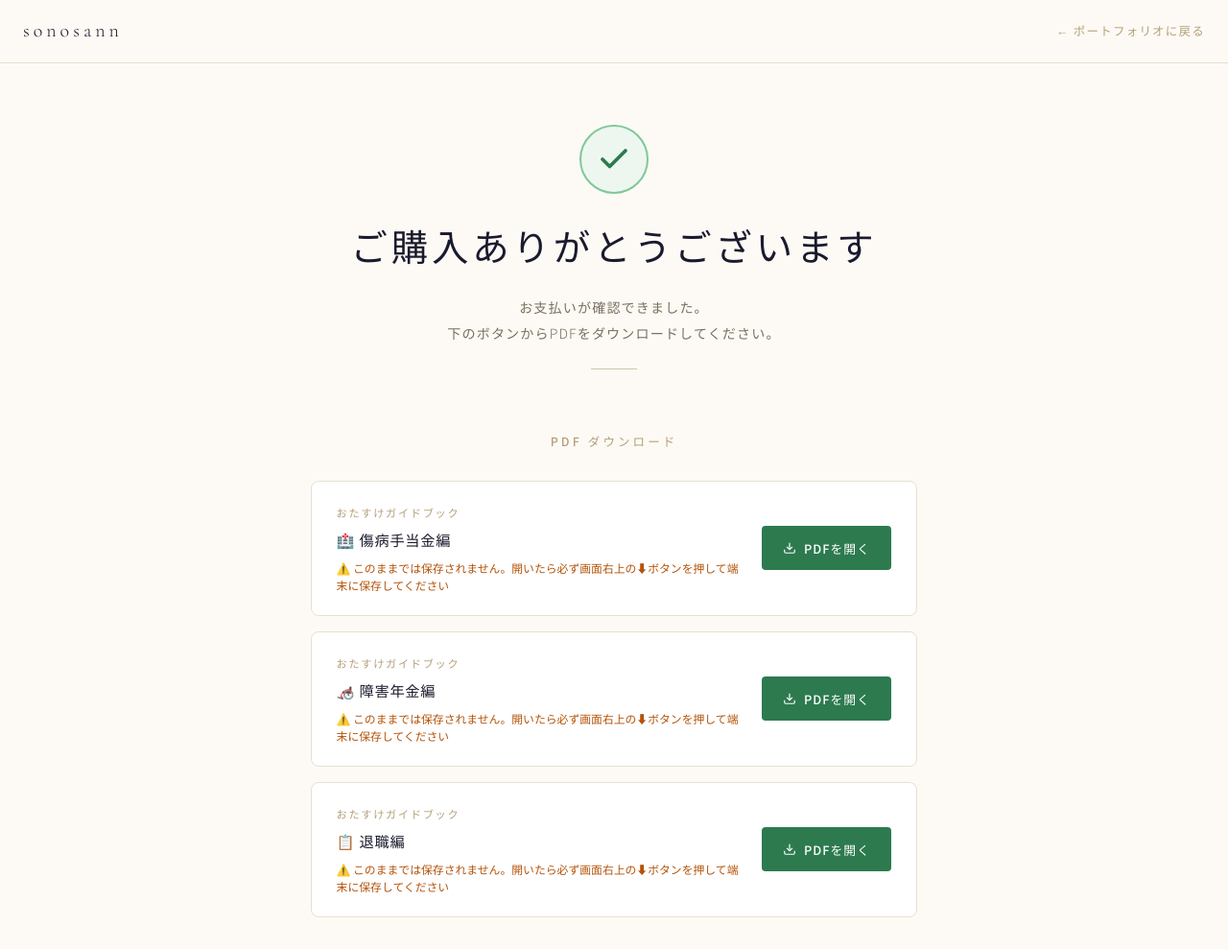
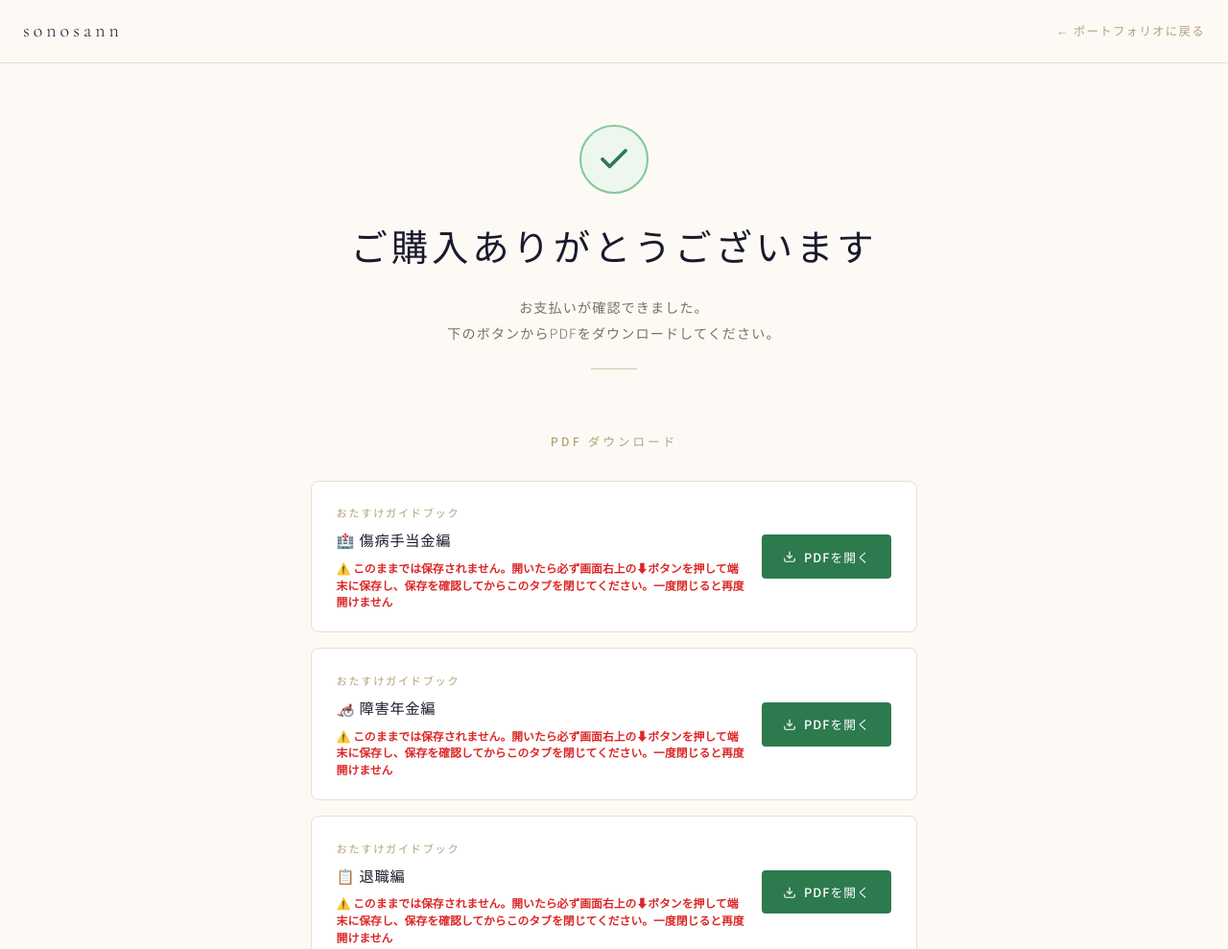
Before and after one commit to sonosannworks/start_reposi, a plain HTML site: page purchase-complete.html in a window 1280 px wide. Shown: the top 989 px of the page at 96% size. Drawn offline with nearby package versions, Linux system fonts and the light colour scheme.

Commit message:
purchase-complete: 保存確認の注意書きを強化し赤字に変更
Co-Authored-By: Claude Sonnet 5 <noreply@anthropic.com>
Claude-Session: https://claude.ai/code/session_011EuZHiNJxsaHMhk6asFkuq

```diff
--- a/purchase-complete.html
+++ b/purchase-complete.html
@@ -172,8 +172,8 @@
     }
     .dl-card-hint {
       font-size: .74rem;
-      font-weight: 500;
-      color: #b45309;
+      font-weight: 600;
+      color: #dc2626;
       margin-top: .4rem;
       line-height: 1.5;
     }
@@ -520,7 +520,7 @@
           <div class="dl-card-info">
             <span class="dl-card-label">おたすけガイドブック</span>
             <p class="dl-card-name">${product.emoji} ${product.label}</p>
-            <p class="dl-card-hint">⚠️ このままでは保存されません。開いたら必ず画面右上の⬇ボタンを押して端末に保存してください</p>
+            <p class="dl-card-hint">⚠️ このままでは保存されません。開いたら必ず画面右上の⬇ボタンを押して端末に保存し、保存を確認してからこのタブを閉じてください。一度閉じると再度開けません</p>
           </div>
           <a class="dl-btn" href="${product.driveUrl}" target="_blank" rel="noopener">
             ${DL_ICON} PDFを開く
```
